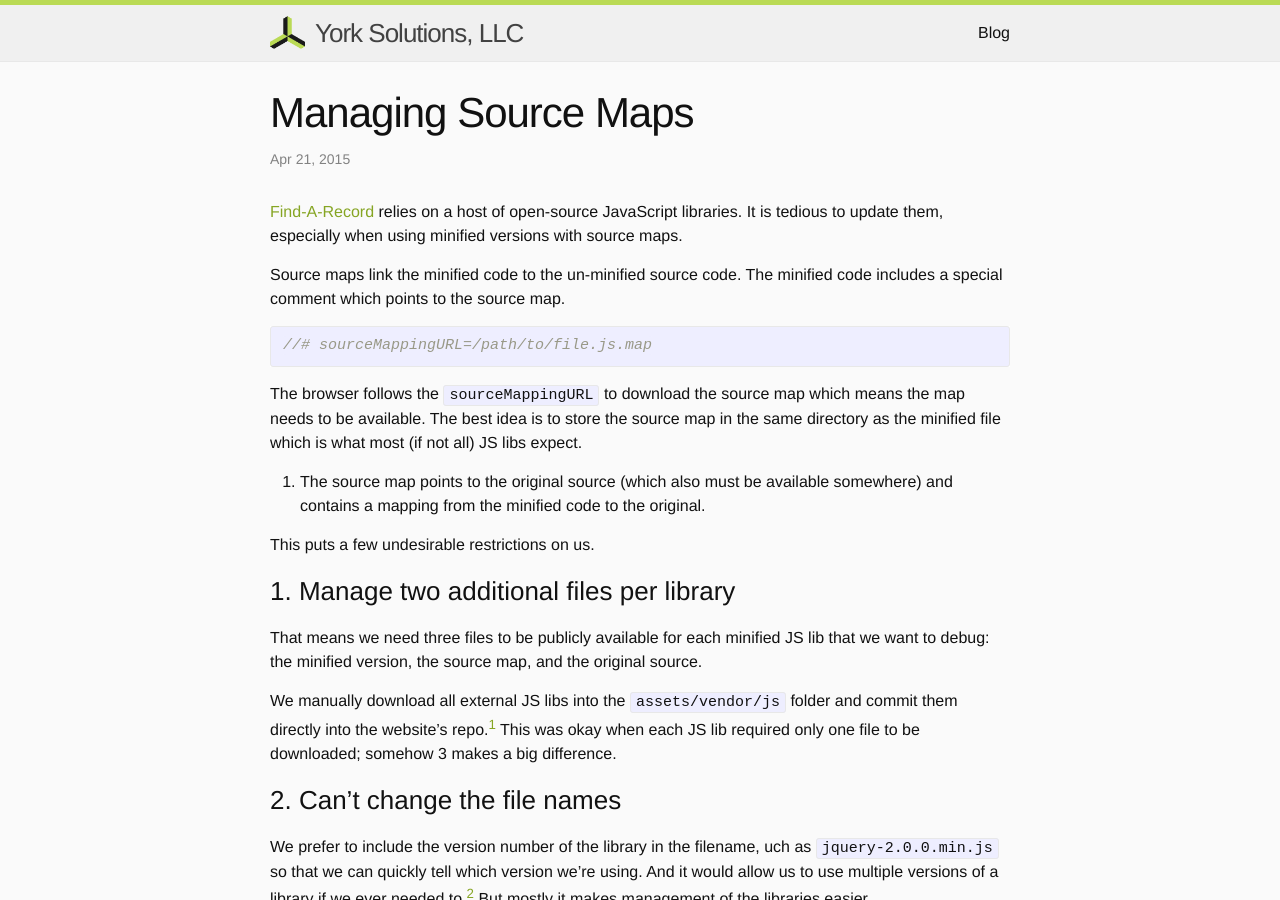
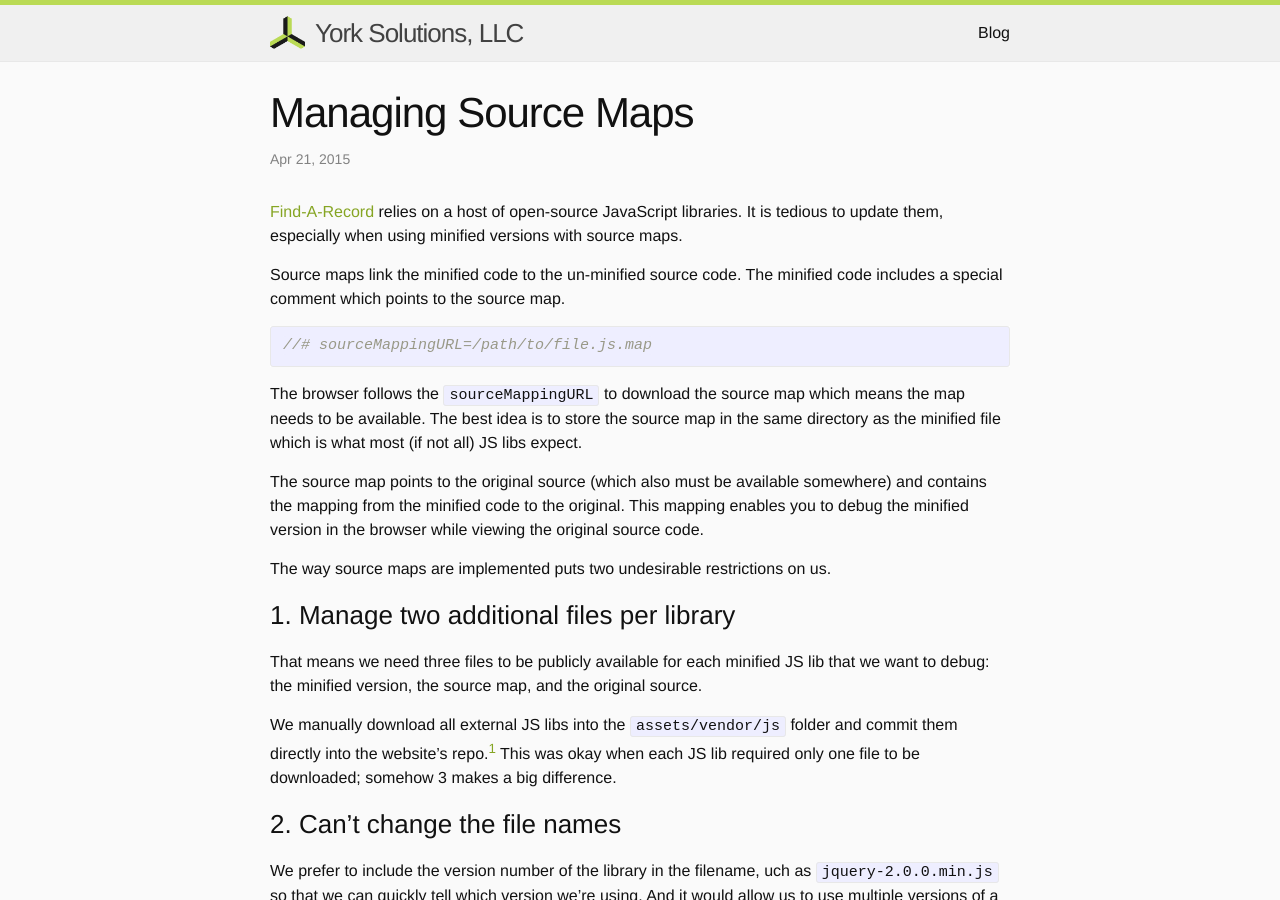
Before and after one commit to justincy/york-solutions.github.io, a Jekyll site: the page built from _posts/2015-04-21-managing-source-maps.md, in a window 1280 px wide and 900 px high. Built offline with Jekyll 4.4.1, drawn with Linux system fonts in a browser that asks for light colours; comment, search, counter and statistics services are not loaded.

Commit message:
forgot to finish reformatting a section

```diff
--- a/_posts/2015-04-21-managing-source-maps.md
+++ b/_posts/2015-04-21-managing-source-maps.md
@@ -18,10 +18,12 @@ The browser follows the `sourceMappingURL` to download the source map which mean
 the map needs to be available. The best idea is to store the source map in the
 same directory as the minified file which is what most (if not all) JS libs expect.
 
-3. The source map points to the original source (which also must be available
-   somewhere) and contains a mapping from the minified code to the original.
+The source map points to the original source (which also must be available
+somewhere) and contains the mapping from the minified code to the original. This
+mapping enables you to debug the minified version in the browser while viewing
+the original source code.
 
-This puts a few undesirable restrictions on us.
+The way source maps are implemented puts two undesirable restrictions on us.
 
 ### 1. Manage two additional files per library
 
```
